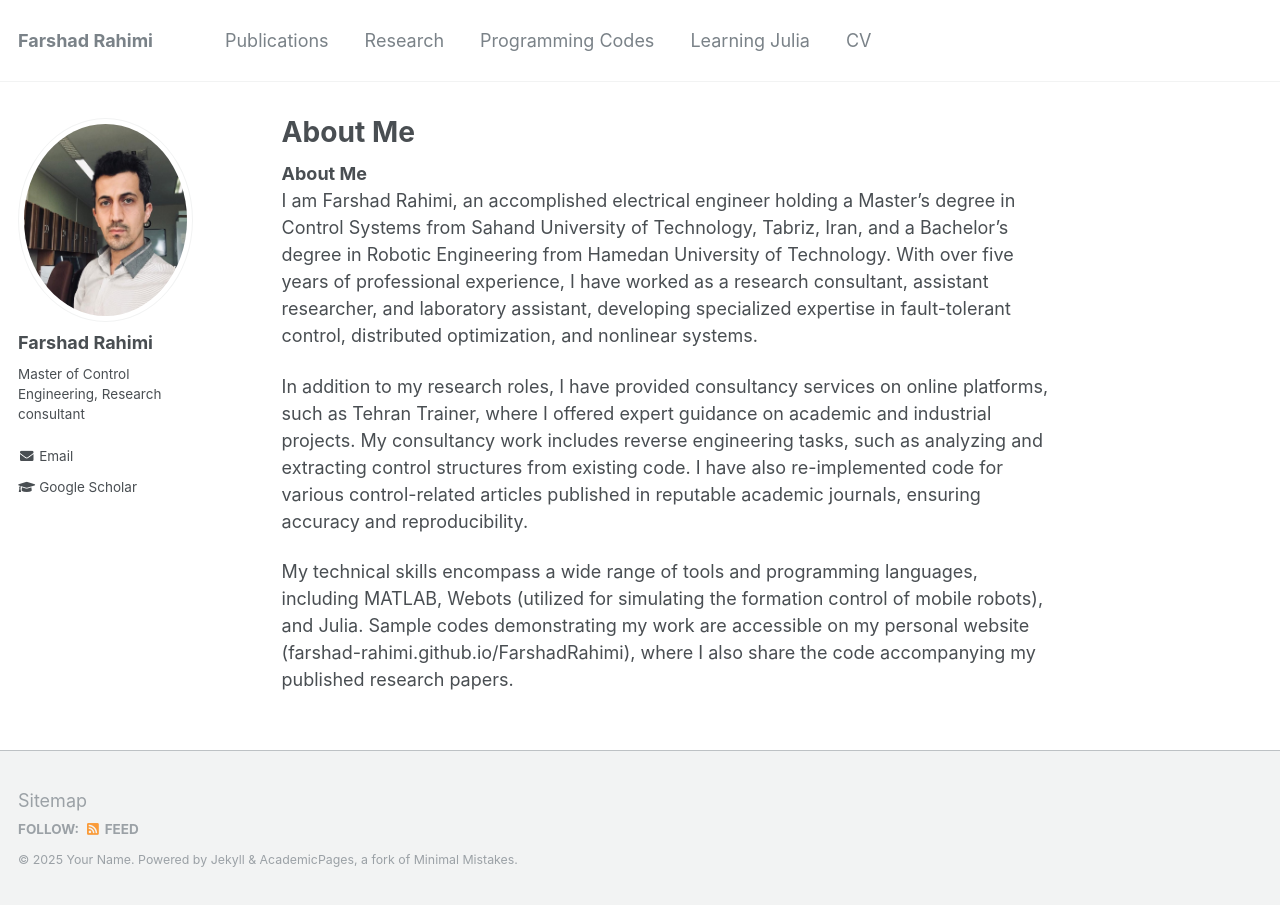
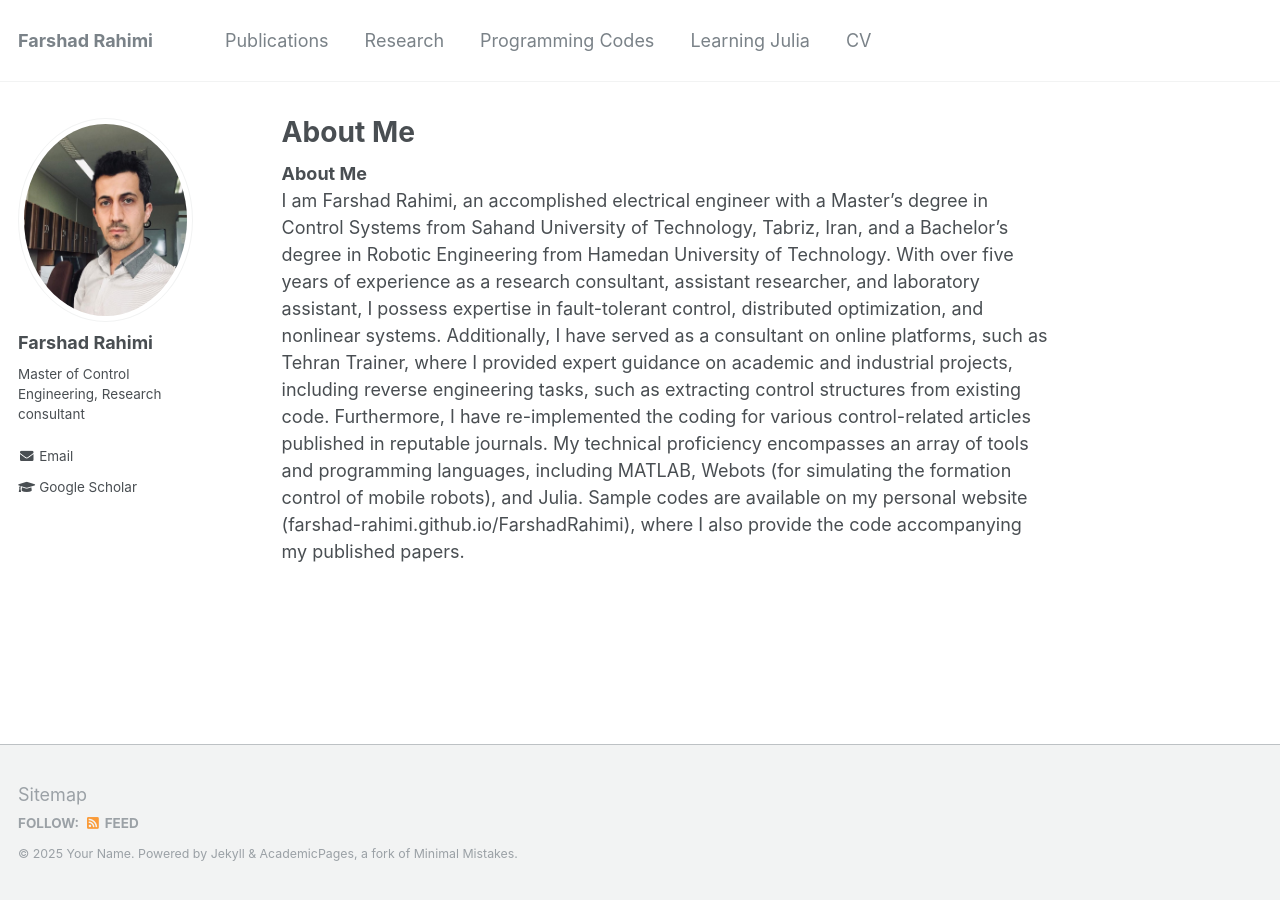
Before and after one commit to Farshad-Rahimi/FarshadRahimi, a Jekyll site: the page built from _pages/about.md, in a window 1280 px wide. Built offline with Jekyll 4.4.1, drawn with Linux system fonts in a browser that asks for light colours.

Commit message:
Update about.md

```diff
--- a/_pages/about.md
+++ b/_pages/about.md
@@ -9,8 +9,6 @@ redirect_from:
 ---
 
 **About Me**
-I am Farshad Rahimi, an accomplished electrical engineer holding a Master’s degree in Control Systems from Sahand University of Technology, Tabriz, Iran, and a Bachelor’s degree in Robotic Engineering from Hamedan University of Technology. With over five years of professional experience, I have worked as a research consultant, assistant researcher, and laboratory assistant, developing specialized expertise in fault-tolerant control, distributed optimization, and nonlinear systems.
-
-In addition to my research roles, I have provided consultancy services on online platforms, such as Tehran Trainer, where I offered expert guidance on academic and industrial projects. My consultancy work includes reverse engineering tasks, such as analyzing and extracting control structures from existing code. I have also re-implemented code for various control-related articles published in reputable academic journals, ensuring accuracy and reproducibility.
-
-My technical skills encompass a wide range of tools and programming languages, including MATLAB, Webots (utilized for simulating the formation control of mobile robots), and Julia. Sample codes demonstrating my work are accessible on my personal website (farshad-rahimi.github.io/FarshadRahimi), where I also share the code accompanying my published research papers.
+I am Farshad Rahimi, an accomplished electrical engineer with a Master’s degree in Control Systems from Sahand University of Technology, Tabriz, Iran, and a Bachelor’s degree in Robotic Engineering from Hamedan University of Technology.
+With over five years of experience as a research consultant, assistant researcher, and laboratory assistant, I possess expertise in fault-tolerant control, distributed optimization, and nonlinear systems. Additionally, I have served as a consultant on online platforms, such as Tehran Trainer, where I provided expert guidance on academic and industrial projects, including reverse engineering tasks, such as extracting control structures from existing code. Furthermore, I have re-implemented the coding for various control-related articles published in reputable journals.
+My technical proficiency encompasses an  array of tools and programming languages, including MATLAB, Webots (for simulating the formation control of mobile robots), and Julia. Sample codes are available on my personal website (farshad-rahimi.github.io/FarshadRahimi), where I also provide the code accompanying my published papers.
```
